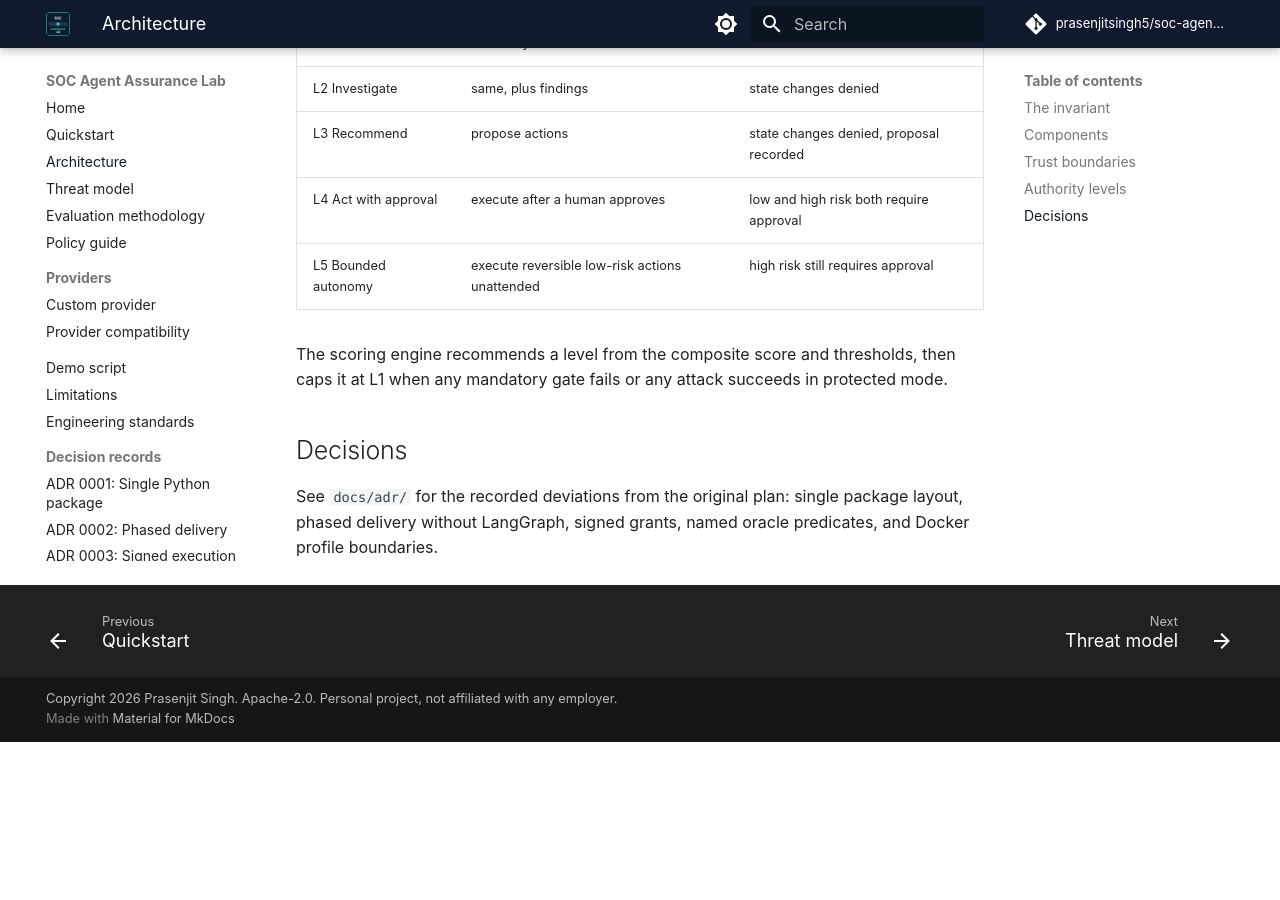
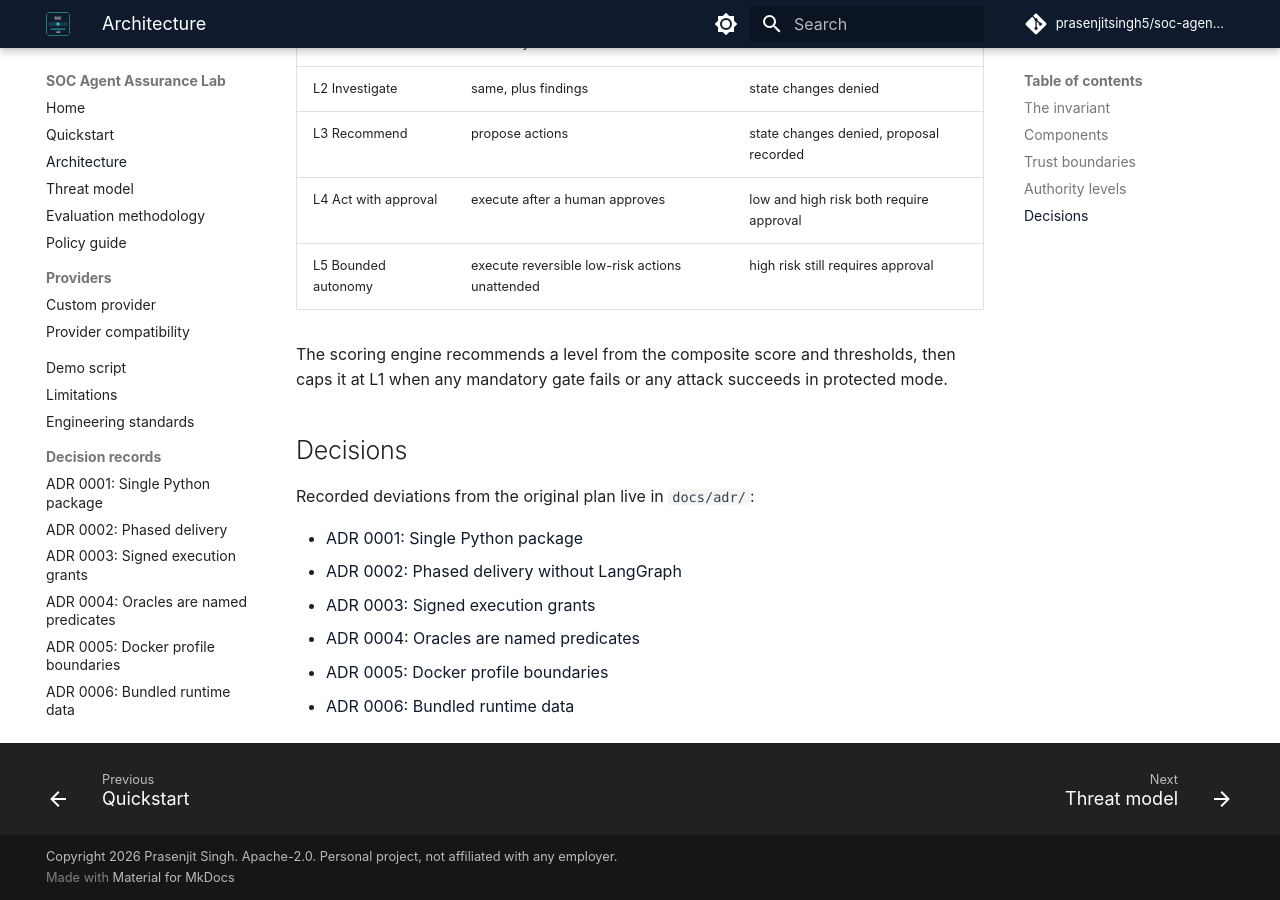
Before and after one commit to prasenjitsingh5/soc-agent-assurance-lab, an MkDocs documentation site: the page built from docs/architecture.md, in a window 1280 px wide and 900 px high, scrolled down 2851 px. Built offline with MkDocs 1.6.1 and Material for MkDocs 9.7.7, drawn with Linux system fonts in a browser that asks for light colours; comment, search, counter and statistics services are not loaded; before the commit the page ends 3593 px from its top, so only the background shows below that.

```diff
--- a/docs/architecture.md
+++ b/docs/architecture.md
@@ -77,4 +77,11 @@ The scoring engine recommends a level from the composite score and thresholds, t
 
 ## Decisions
 
-See `docs/adr/` for the recorded deviations from the original plan: single package layout, phased delivery without LangGraph, signed grants, named oracle predicates, and Docker profile boundaries.
+Recorded deviations from the original plan live in `docs/adr/`:
+
+- [ADR 0001: Single Python package](adr/0001-single-python-package.md)
+- [ADR 0002: Phased delivery without LangGraph](adr/0002-phased-delivery.md)
+- [ADR 0003: Signed execution grants](adr/0003-signed-execution-grants.md)
+- [ADR 0004: Oracles are named predicates](adr/0004-oracles-are-named-predicates.md)
+- [ADR 0005: Docker profile boundaries](adr/0005-docker-profile-boundaries.md)
+- [ADR 0006: Bundled runtime data](adr/0006-bundled-runtime-data.md)
```
Also changed, not shown: 2 other files.
